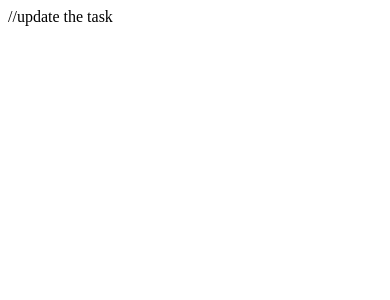
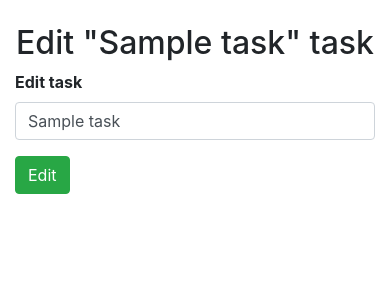
Before and after one commit to vidsav/CRUDapp-php-mysql, a PHP site: page /update.php?id=1 in a window 390 px wide. Shown: the top 300 px of the page. Run offline with PHP 8.4, Linux system fonts and the light colour scheme; tables that the repository leaves empty or names only in its code hold one stand-in row (values such as "Sample post"); some libraries are stand-ins or nearby versions.

Commit message:
delete and edit function

```diff
--- a/update.php
+++ b/update.php
@@ -1 +1,54 @@
-//update the task
+<!DOCTYPE html>
+
+<?php include('db.php');
+ini_set('display_errors',1);
+
+$id = $_GET['id'];
+
+$sql = "select * from tasks where id='$id'";
+
+$rows = $db->query($sql);
+
+$row = $rows->fetch_assoc();
+
+if(isset($_POST['send'])){
+    $task = $_POST['task'];
+    $sql = "update tasks set name='$task' where id = '$id'";
+    $db->query($sql);
+    header('location: index.php');
+}
+
+
+?>
+    <head>
+        <meta charset="utf-8">
+        <meta http-equiv="X-UA-Compatible" content="IE=edge,chrome=1">
+        <link rel="stylesheet" href="https://maxcdn.bootstrapcdn.com/bootstrap/4.0.0-beta.2/css/bootstrap.min.css" integrity="sha384-PsH8R72JQ3SOdhVi3uxftmaW6Vc51MKb0q5P2rRUpPvrszuE4W1povHYgTpBfshb" crossorigin="anonymous">
+        <link rel="stylesheet" href="font-awesome/css/font-awesome.min.css">
+        <title>Crud App</title>
+        <meta name="description" content="">
+        <meta name="viewport" content="width=device-width">
+    </head>
+    <body>
+        <br>
+        <div class="container">
+            <div class="row">
+                <div class="col-md-12 text-center">
+                    <h2>Edit "<?php echo $row['name']; ?>" task</h2>
+                </div>
+                <div class="col-md-12">
+                    <form method="post">
+            <div class="form-group">
+                <label><strong>Edit task</strong></label>
+                <input type="text" required name="task" value="<?php echo $row['name']; ?>" class="form-control">
+            </div>
+            <input type="submit" name="send" value="Edit" class="btn btn-success">
+        </form>
+                </div>
+            </div>
+        </div>
+    </body>
+        <script src="https://code.jquery.com/jquery-3.2.1.slim.min.js" integrity="sha384-KJ3o2DKtIkvYIK3UENzmM7KCkRr/rE9/Qpg6aAZGJwFDMVNA/GpGFF93hXpG5KkN" crossorigin="anonymous"></script>
+        <script src="https://cdnjs.cloudflare.com/ajax/libs/popper.js/1.12.3/umd/popper.min.js" integrity="sha384-vFJXuSJphROIrBnz7yo7oB41mKfc8JzQZiCq4NCceLEaO4IHwicKwpJf9c9IpFgh" crossorigin="anonymous"></script>
+        <script src="https://maxcdn.bootstrapcdn.com/bootstrap/4.0.0-beta.2/js/bootstrap.min.js" integrity="sha384-alpBpkh1PFOepccYVYDB4do5UnbKysX5WZXm3XxPqe5iKTfUKjNkCk9SaVuEZflJ" crossorigin="anonymous"></script>
+</html>
```
Also changed, not shown: delete.php (+15 -1 lines), index.php (+5 -5 lines).
